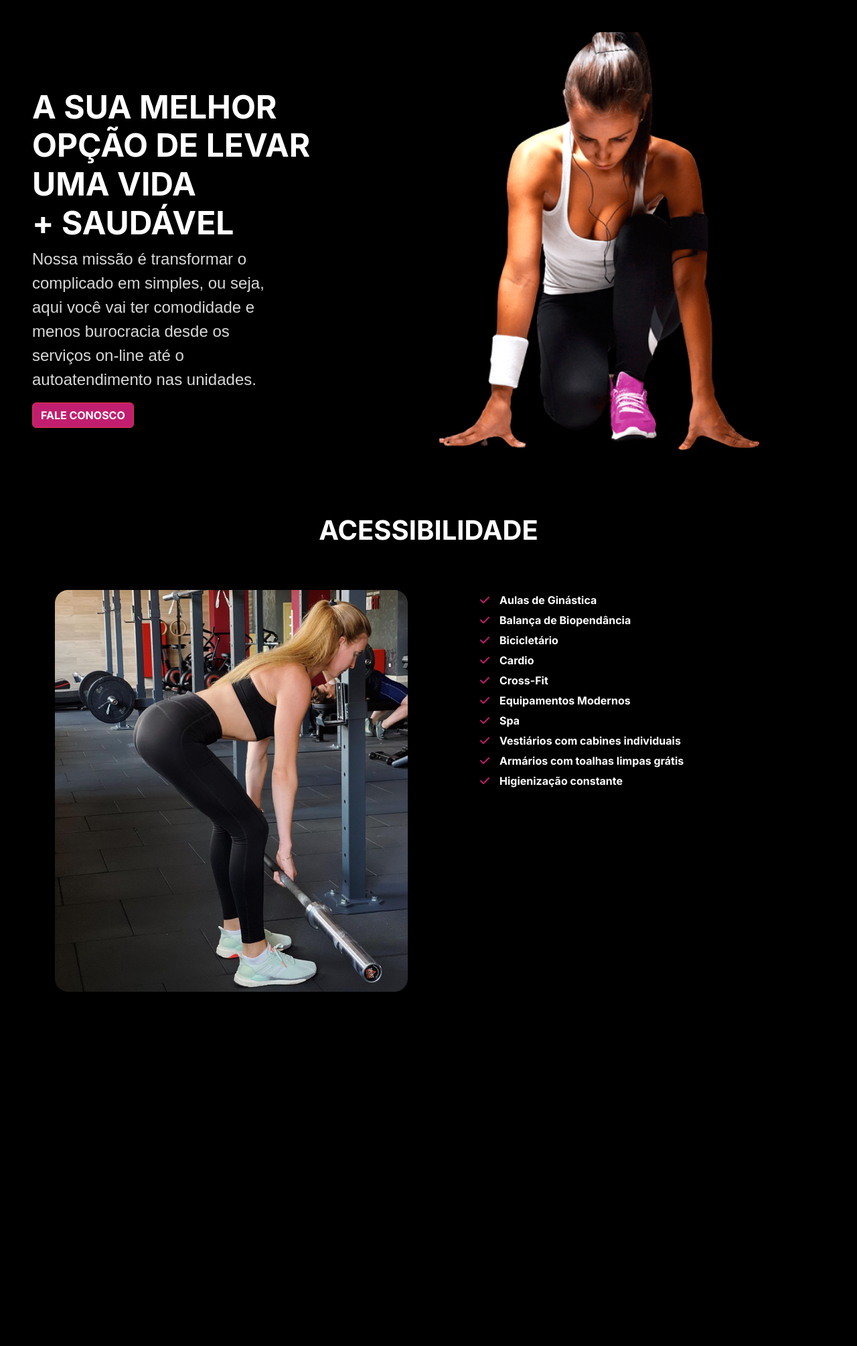
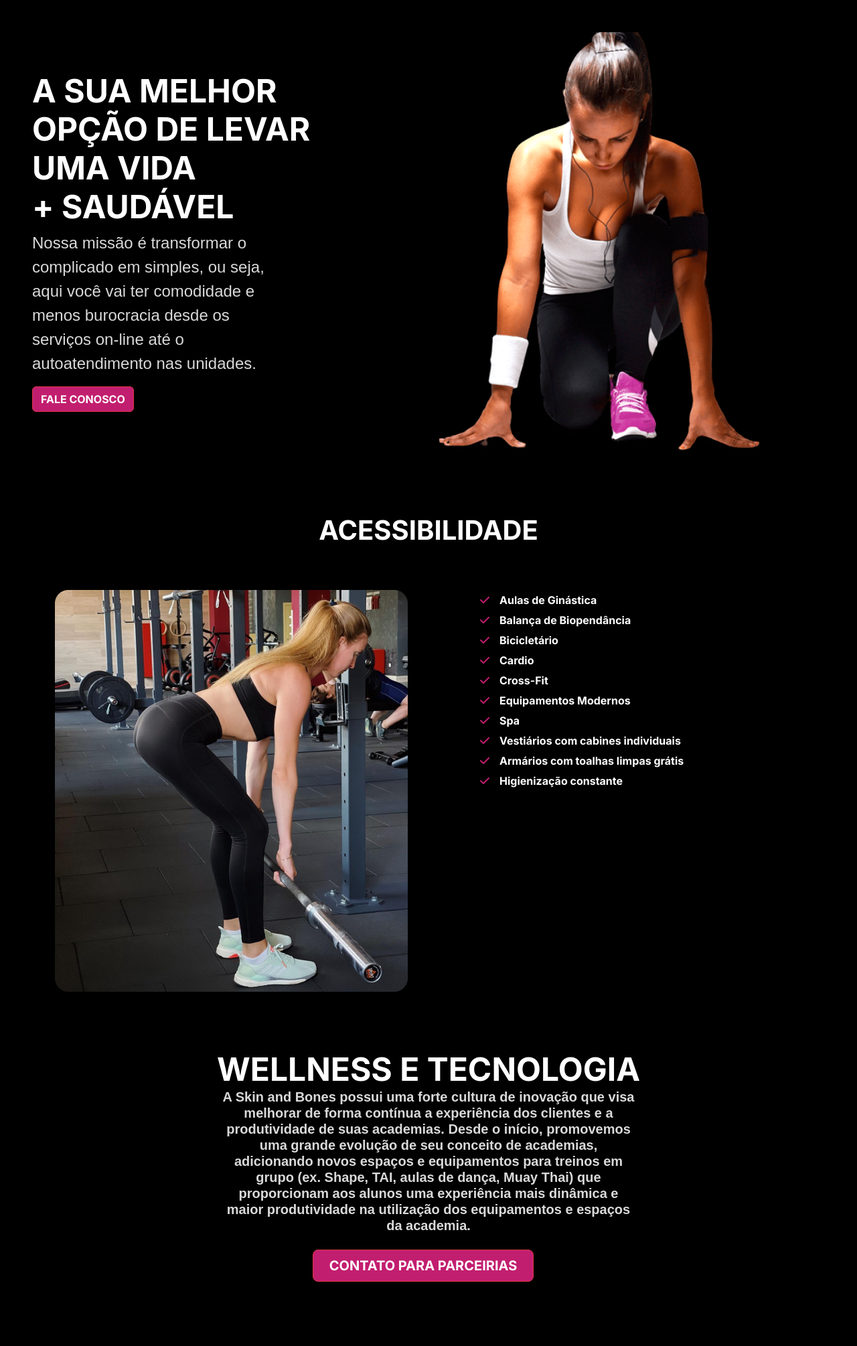
Before and after one commit to Hunterland/skinandbones, a PHP site: page / in a window 1280 px wide. Shown: the part 126-2136 px from the top of the page at 67% size. Before the commit the page ends 1607 px from the top, so only its background shows below. Run offline with PHP 8.4, Linux system fonts and the light colour scheme; some libraries are stand-ins or nearby versions.

Commit message:
inserindo a tela de sessão de wellness

```diff
--- a/css/style.css
+++ b/css/style.css
@@ -118,7 +118,10 @@ p {
   margin-right: 15px;
 }
 
-
+/* SESSÃO WELLNESS E TECNOLOGIA */
+.py-5 {
+  padding-top: 0 !important;
+}
 
 /* RESPONSIVIDADE */
 
--- a/index.html
+++ b/index.html
@@ -12,8 +12,8 @@
   <link href="https://cdn.jsdelivr.net/npm/bootstrap@5.2.1/dist/css/bootstrap.min.css" rel="stylesheet"
     integrity="sha384-iYQeCzEYFbKjA/T2uDLTpkwGzCiq6soy8tYaI1GyVh/UjpbCx/TYkiZhlZB6+fzT" crossorigin="anonymous" />
 
-   <!-- FONTAWESOME -->
-   <script src="https://kit.fontawesome.com/bf7e05c402.js" crossorigin="anonymous"></script>
+  <!-- FONTAWESOME -->
+  <script src="https://kit.fontawesome.com/bf7e05c402.js" crossorigin="anonymous"></script>
 
   <!-- GOOGLE FONTS -->
   <link rel="preconnect" href="https://fonts.googleapis.com">
@@ -100,12 +100,29 @@
               <li><i class="fas fa-check" aria-hidden="true"></i>Vestiários com cabines individuais</li>
               <li><i class="fas fa-check" aria-hidden="true"></i>Armários com toalhas limpas grátis</li>
               <li><i class="fas fa-check" aria-hidden="true"></i>Higienização constante</li>
-          </ul>
+            </ul>
           </div>
         </div>
       </div>
     </section>
   </main>
+
+  <!-- SESSÃO WELNESS E TECNOLOGIA -->
+  <div class="bg-black text-secondary px-4 py-5 text-center">
+    <div class="py-5">
+      <h class="display-5 fw-bold text-white">WELLNESS E TECNOLOGIA</h3>
+      <div class="col-lg-6 mx-auto">
+        <p class="fs-5 mb-4">A Skin and Bones possui uma forte cultura de inovação que visa melhorar de forma contínua a
+          experiência dos clientes e a produtividade de suas academias. Desde o início, promovemos uma grande evolução
+          de seu conceito de academias, adicionando novos espaços e equipamentos para treinos em grupo (ex. Shape, TAI,
+          aulas de dança, Muay Thai) que proporcionam aos alunos uma experiência mais dinâmica e maior produtividade na
+          utilização dos equipamentos e espaços da academia.</p>
+        <div class="d-grid gap-2 d-sm-flex justify-content-sm-center">
+          <button type="button" class="btn btn-danger btn-lg px-4 me-sm-3 fw-bold">CONTATO PARA PARCEIRIAS</button>
+        </div>
+      </div>
+    </div>
+  </div>
 
 </body>
 <script src="https://cdn.jsdelivr.net/npm/@popperjs/core@2.11.6/dist/umd/popper.min.js"
```
